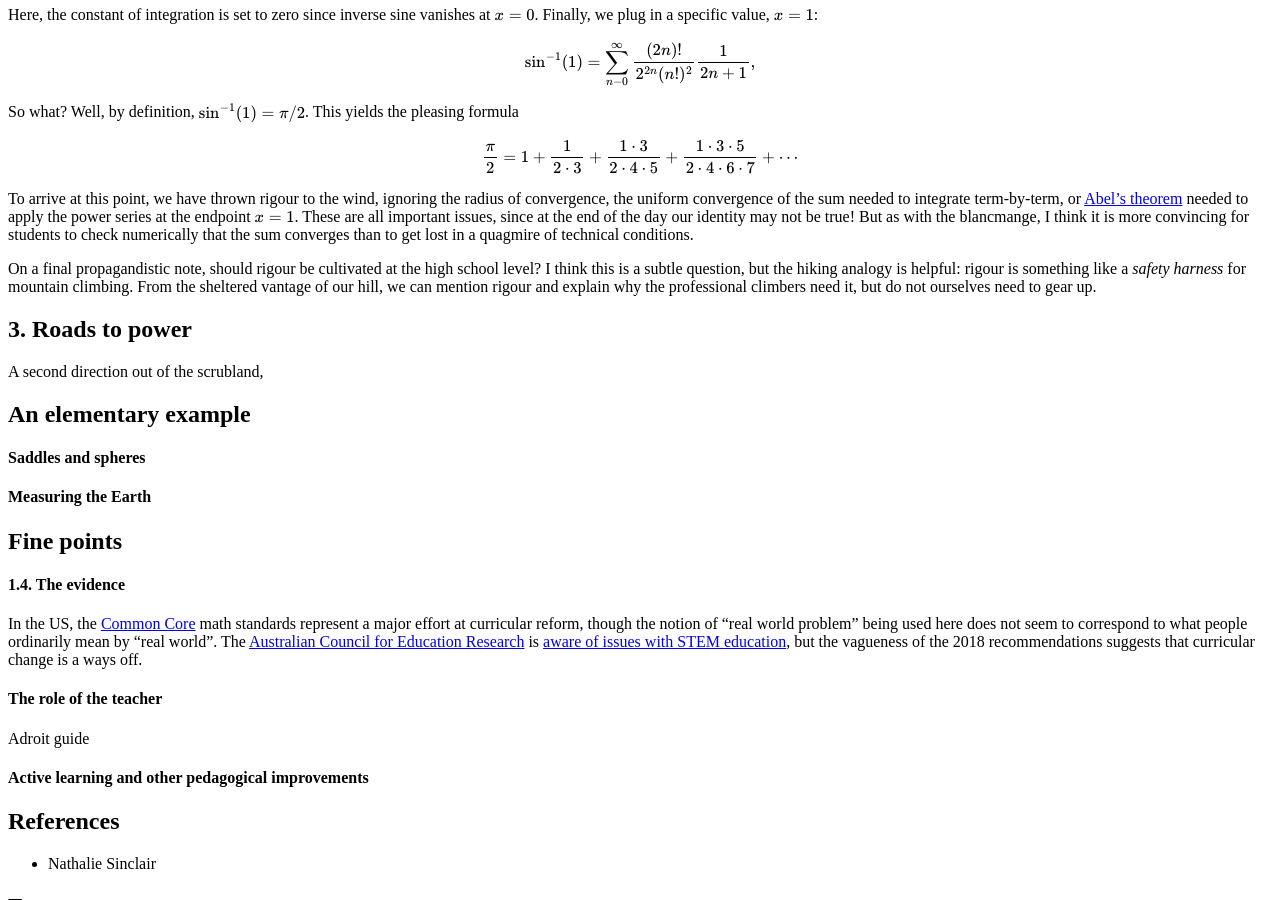
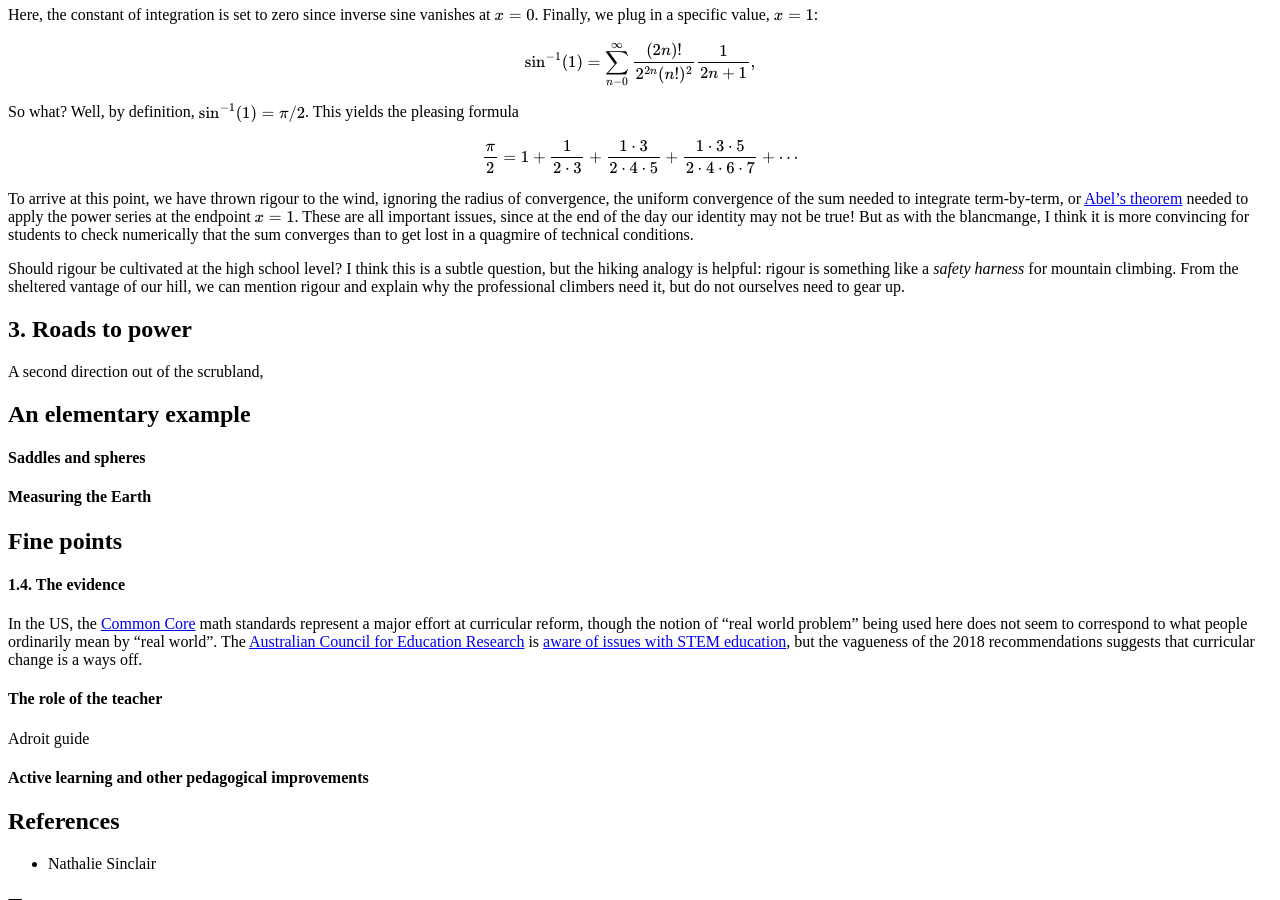
Before and after one commit to hapax/hapax.github.io, a Jekyll site: the page built from assets/teaching.md, in a window 1280 px wide and 900 px high, scrolled down 11941 px. Built offline with Jekyll 4.4.1, drawn with Linux system fonts in a browser that asks for light colours; our own code applies the rules of GitHub Pages for plain Markdown files; formulas are drawn with MathJax 3; a script that is not in the unit is left out.

Commit message:
Update teaching.md

```diff
--- a/assets/teaching.md
+++ b/assets/teaching.md
@@ -639,7 +639,7 @@
 to check numerically that the sum converges than to get lost in a
 quagmire of technical conditions.
 
-On a final propagandistic note, should rigour be cultivated at the high school level?
+Should rigour be cultivated at the high school level?
 I think this is a subtle question, but the hiking analogy is
 helpful: rigour is something like a *safety harness* for mountain climbing.
 From the sheltered vantage of our hill, we can mention rigour and explain
```
